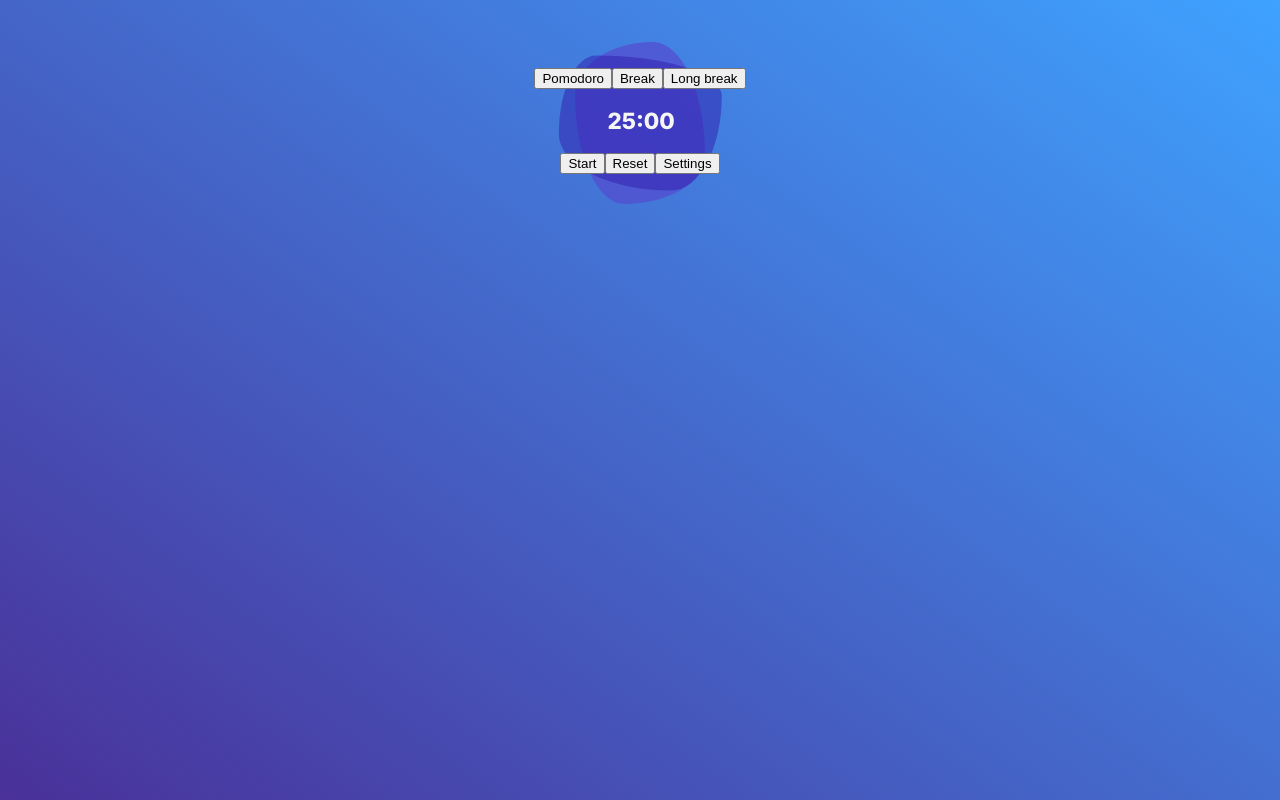
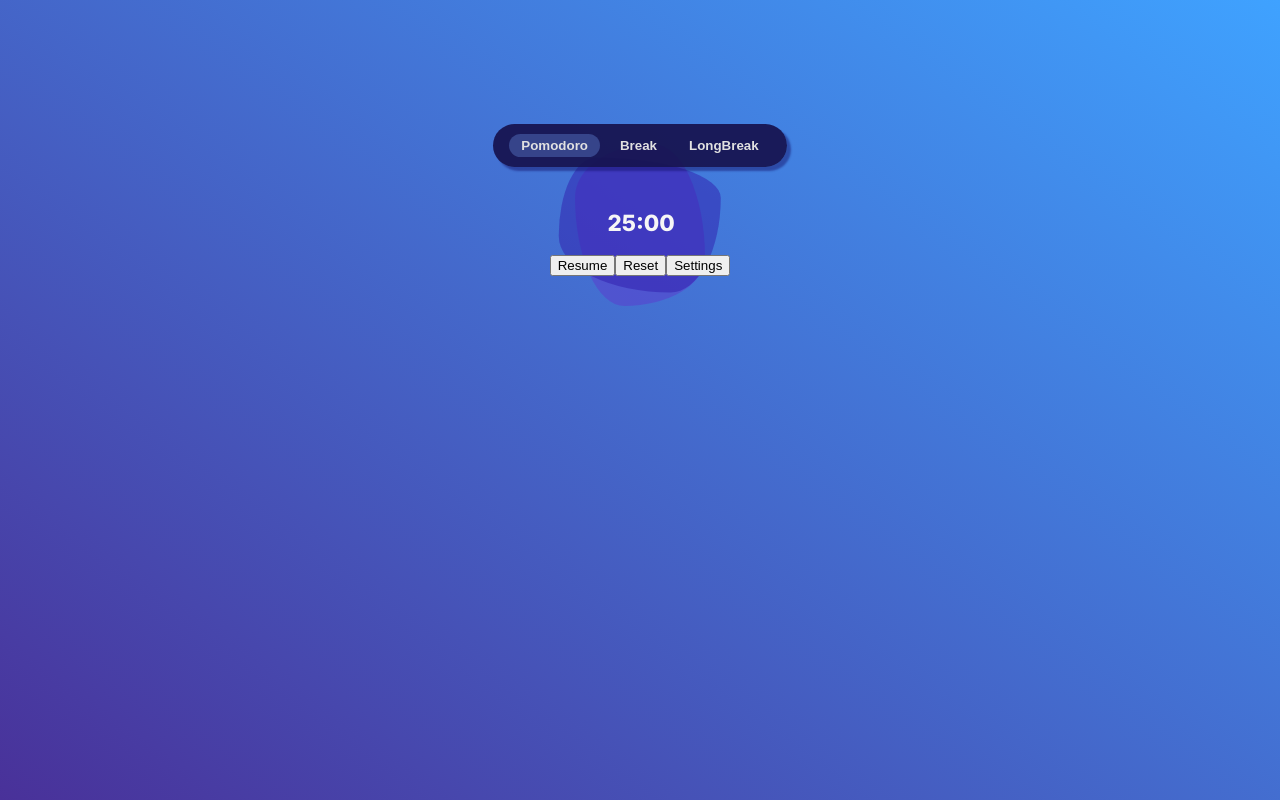
Before and after one commit to Wrtgvr/react-pomodoro-app, a React (Vite) app: page / in a window 1280 px wide. Built offline with nearby package versions, Linux system fonts and the light colour scheme.

Commit message:
Changable modes
Now you can change timer mode

```diff
--- a/src/App.jsx
+++ b/src/App.jsx
@@ -6,13 +6,18 @@
   const defaultPomodoro = 25
   const [timerSeconds, setTimerSeconds] = useState(defaultPomodoro * 60) // Current time on the timer
   const [paused, setPaused] = useState(true)
-  const [started, setStarted] = useState(false)
   const [settingsOpened, setSettingsOpened] = useState(false)
   const [mode, setMode] = useState("pomodoro")
 
   const [pomodoroTime, setPomodoroTime] = useState(defaultPomodoro * 60) // Work time - minutes * 60
   const [breakTime, setBreakTime] = useState(5 * 60)
   const [longBreakTime, setLongBreakTime] = useState(15 * 60)
+
+  const timeUpdaters = {
+    pomodoro: setPomodoroTime,
+    break: setBreakTime,
+    longBreak: setLongBreakTime,
+  };
 
   useEffect(() => {
     if (!paused) {
@@ -21,51 +26,61 @@
       }, 1000)
       return () => clearInterval(interval)
     }
-  }, [paused])
+  })
 
-  function convertSeconds(totalSeconds) {
+  useEffect(() => {
+    resetTimer(mode);
+  }, [mode]);
+
+  function convertSecondsToTimer(totalSeconds) {
     const minutes = Math.floor(totalSeconds / 60)
     const seconds = totalSeconds % 60
     return `${minutes}:${seconds.toString().padStart(2, "0")}`
   }
 
   function settingsTimeUpdate(type, newVal_Seconds) {
-    switch (type) {
-      case "pomodoro":
-        setPomodoroTime(newVal_Seconds)
-        break
-      case "break":
-        setBreakTime(newVal_Seconds)
-        break
-      case "longBreak":
-        setLongBreakTime(newVal_Seconds)
-        break
+    if (timeUpdaters[type]) {
+      timeUpdaters[type](newValSeconds);
     }
+  }
+
+  function resetTimer(modeOverride) {
+    const activeMode = modeOverride || mode
+
+    const time = {
+      pomodoro: pomodoroTime,
+      break: breakTime,
+      longBreak: longBreakTime,
+    }[activeMode];
+
+    setPaused(true)
+    setTimerSeconds(time)
   }
 
   return (
     <main>
       <div id="timer-container">
         <div id="timer-modes-wrapper">
-          <button onClick={() => setMode("pomodoro")}>Pomodoro</button>
-          <button onClick={() => setMode("break")}>Break</button>
-          <button onClick={() => setMode("longBreak")}>Long break</button>
+          {["pomodoro", "break", "longBreak"].map(type => (
+            <button
+              key={type}
+              className={mode === type ? "chosen-mode-btn" : ""}
+              onClick={() => setMode(type)}>
+              {type.charAt(0).toUpperCase() + type.slice(1)}
+            </button>
+          ))}
         </div>
 
         <div id="timer-wrapper">
-          <span>{convertSeconds(timerSeconds)}</span><br/>
+          <span>{convertSecondsToTimer(timerSeconds)}</span><br/>
         </div>
 
         <div id="timer-controls">
           <button onClick={() => {
               setPaused(prevState => !prevState)
               setStarted(true)
-            }}> {!paused ? "Pause" : started ? "Resume" : "Start"} </button>
-            <button onClick={() => {
-              setPaused(true)
-              setStarted(false)
-              setTimerSeconds(pomodoroTime)
-            }}> Reset </button>
+            }}> {!paused ? "Pause" : "Resume"} </button>
+            <button onClick={() => resetTimer()}> Reset </button>
             <button onClick={() => setSettingsOpened(prevVal => !prevVal)}>
               Settings
             </button>
@@ -77,7 +92,8 @@
             times={[pomodoroTime / 60, breakTime / 60, longBreakTime / 60]}
             updateTime={settingsTimeUpdate}
             closeSettings={() => setSettingsOpened(false)}/>
-       </div>}
+        </div>
+      }
     </main>
   )
 }
--- a/src/index.scss
+++ b/src/index.scss
@@ -81,32 +81,38 @@
   z-index: -1;
 }
 
+main {
+  display: flex;
+  justify-content: center;
+  align-items: center;
+  height: 50vh;
+}
+
 #timer-container {
   display: flex;
   justify-content: center;
   align-items: center;
   flex-direction: column;
-  height: 30vh;
 
-  #timer-modes {
-    background-color: #16134f;
-    padding: 8px 12px;
-    border-radius: 18px;
+  #timer-modes-wrapper {
+    background-color: #16134fed;
+    padding: 10px 12px;
+    border-radius: 24px;
+    box-shadow: 4px 4px 2px #130f6677;
+    margin-bottom: 24px;
 
     button {
       background: none;
       border: none;
       font-weight: 800;
       color: #e1e1e1;
+      margin: 0 4px;
+      padding: 4px 12px;
+      border-radius: 14px;
+      transition: all .375s;
 
-      &:after {
-        content: "";
-        position: relative;
-        left: 0;
-        top: 0;
-        width: 100%;
-        height: 100%;
-        background-color: red;
+      &.chosen-mode-btn {
+        background-color: #4e68b589;
       }
     }
   }
@@ -120,6 +126,7 @@
       font-size: 1.4rem;
       width: 65px;
       margin: 18px 0;
+      text-align: center;
 
       &:after {
         @include TimerBackgroundObstacle;
```
